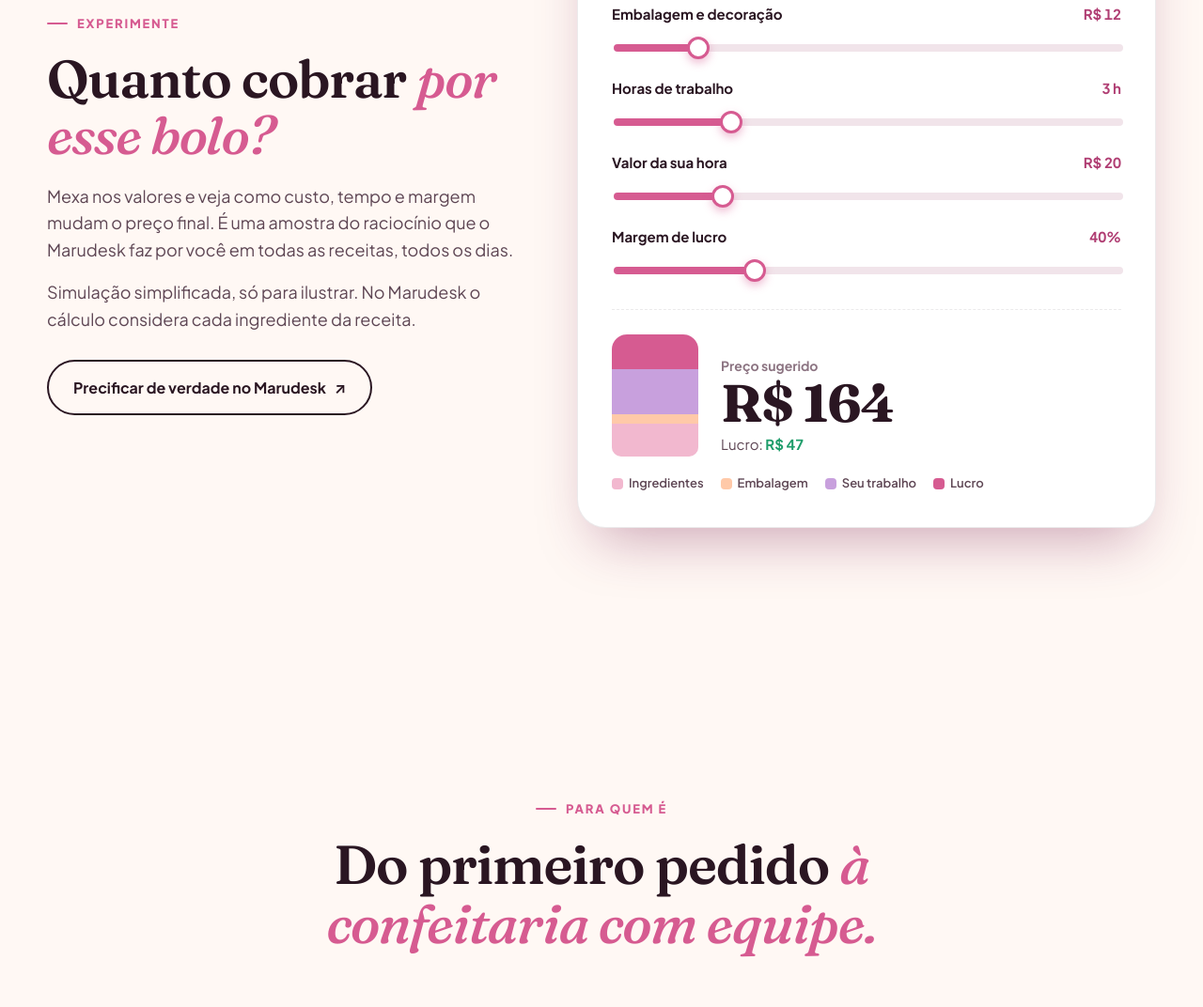
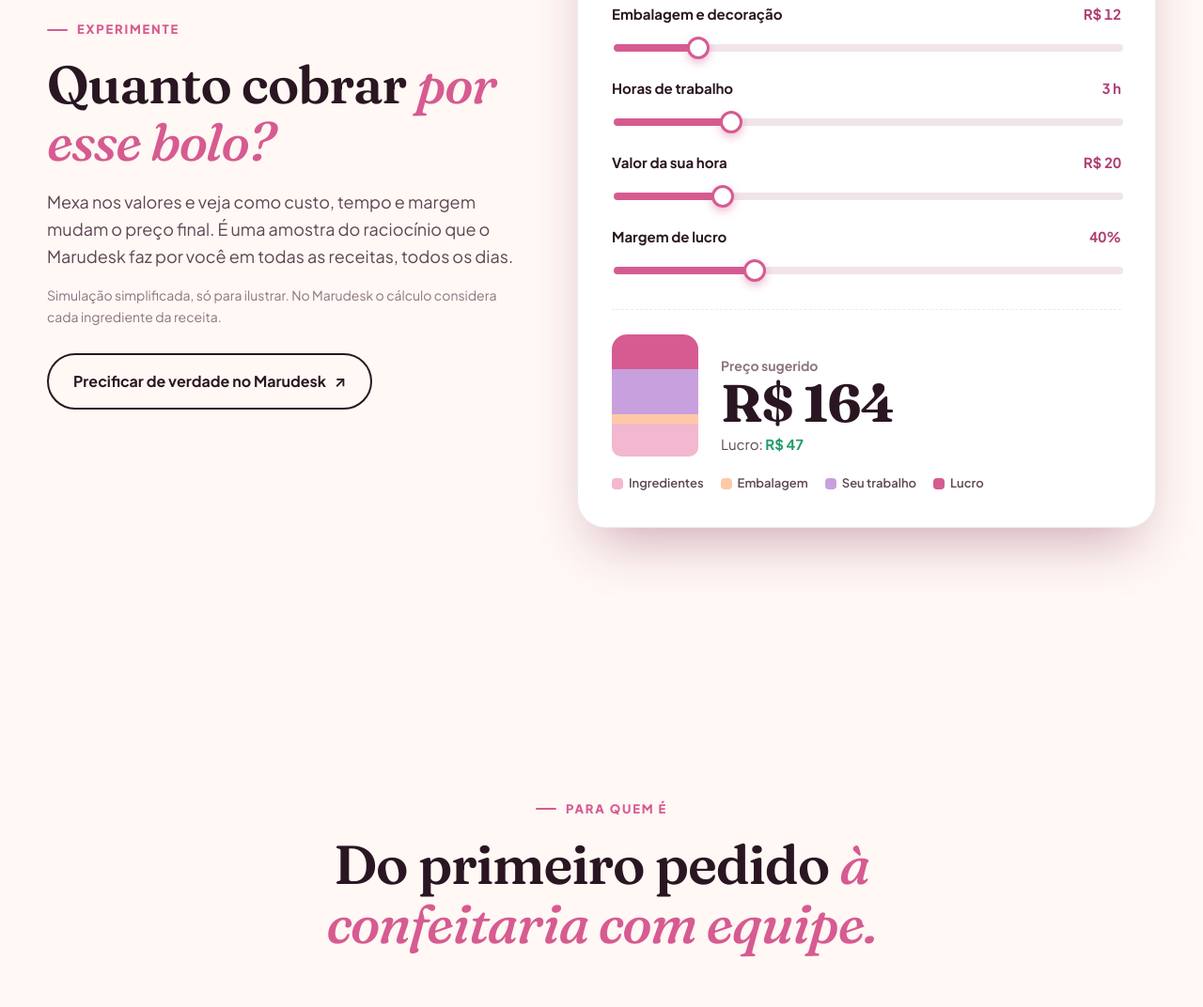
Before and after one commit to NicolasNoronha/grupomaruvas, a plain HTML site: page public/index.html in a window 1280 px wide. Shown: the part 4216-5288 px from the top of the page at 94% size. Drawn offline with Linux system fonts and the light colour scheme.

Commit message:
Ajusta a nota do simulador
Co-Authored-By: Claude Opus 5.5 <noreply@anthropic.com>
Claude-Session: https://claude.ai/code/session_01V86eVVeoQRLdX3BPv41dhQ

```diff
--- a/public/css/style.css
+++ b/public/css/style.css
@@ -271,7 +271,7 @@ p { margin: 0; }
 .simulador__grid { display: grid; grid-template-columns: .9fr 1.1fr; gap: 60px; align-items: center; }
 .simulador__texto h2 { font-size: clamp(34px, 4.6vw, 56px); margin-bottom: 20px; }
 .simulador__texto > p:not(.rotulo) { color: var(--tinta-2); font-size: 18px; }
-.simulador__texto .nota { font-size: 14px; color: var(--tinta-3); margin: 16px 0 28px; }
+.simulador__texto > p.nota { font-size: 14px; color: var(--tinta-3); margin: 16px 0 28px; }
 .calc { position: relative; padding: 36px; border-radius: 30px; background: #fff; border: 1px solid var(--borda); box-shadow: var(--sombra-forte); overflow: hidden; }
 .campo + .campo { margin-top: 20px; }
 .campo label { display: flex; justify-content: space-between; font-weight: 700; font-size: 15px; margin-bottom: 8px; }
```
